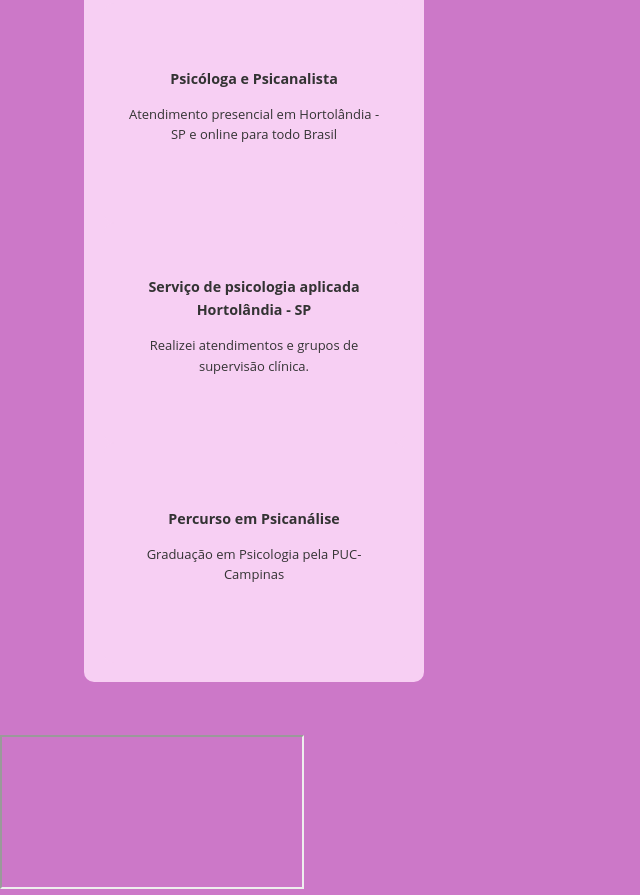
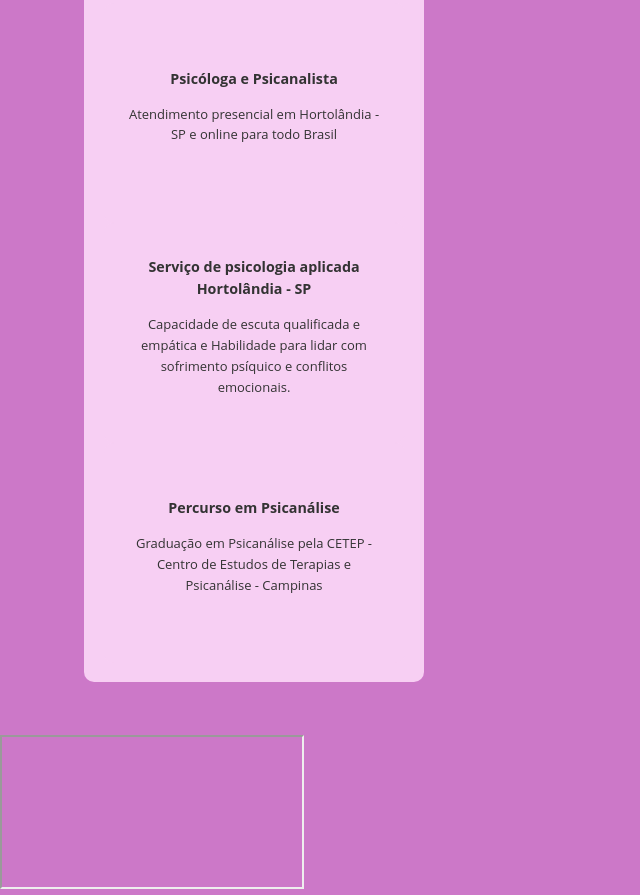
Before and after one commit to jmo89/psiiolanda, a plain HTML site: page index.html in a window 1280 px wide. Shown: the part 2127-3022 px from the top of the page, without its empty margins (0-640 px from the left). Drawn offline with Linux system fonts and the light colour scheme; a script that the page names is missing.

Commit message:
Correção

```diff
--- a/index.html
+++ b/index.html
@@ -151,11 +151,11 @@
                     <strong>Serviço de psicologia aplicada
                       <br>Hortolândia - SP
                     </strong>
-                    <p>Realizei atendimentos e grupos de supervisão clínica.</p>
+                    <p> Capacidade de escuta qualificada e empática e Habilidade para lidar com sofrimento psíquico e conflitos emocionais.</p>
                 </div>
                 <div>
                     <strong>Percurso em Psicanálise</strong>
-                    <p>Graduação em Psicologia pela PUC-Campinas</p>
+                    <p>Graduação em Psicanálise pela CETEP - Centro de Estudos de Terapias e Psicanálise - Campinas</p>
 
                 </div>
                 </div>
```
